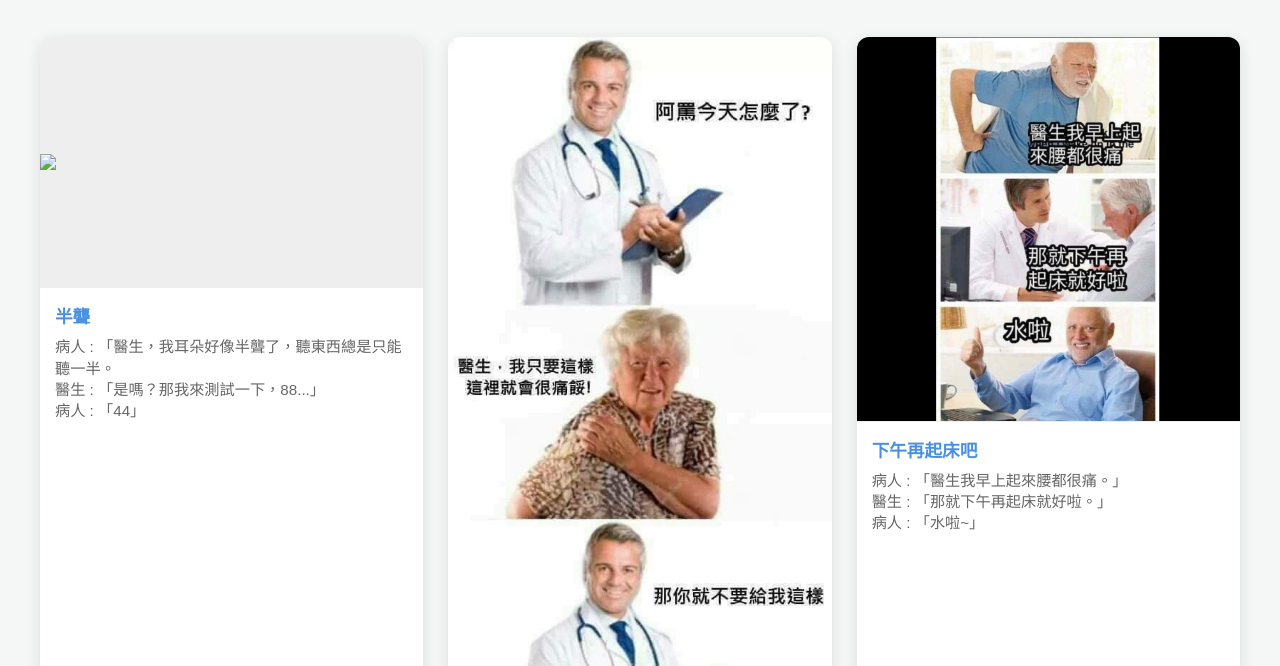
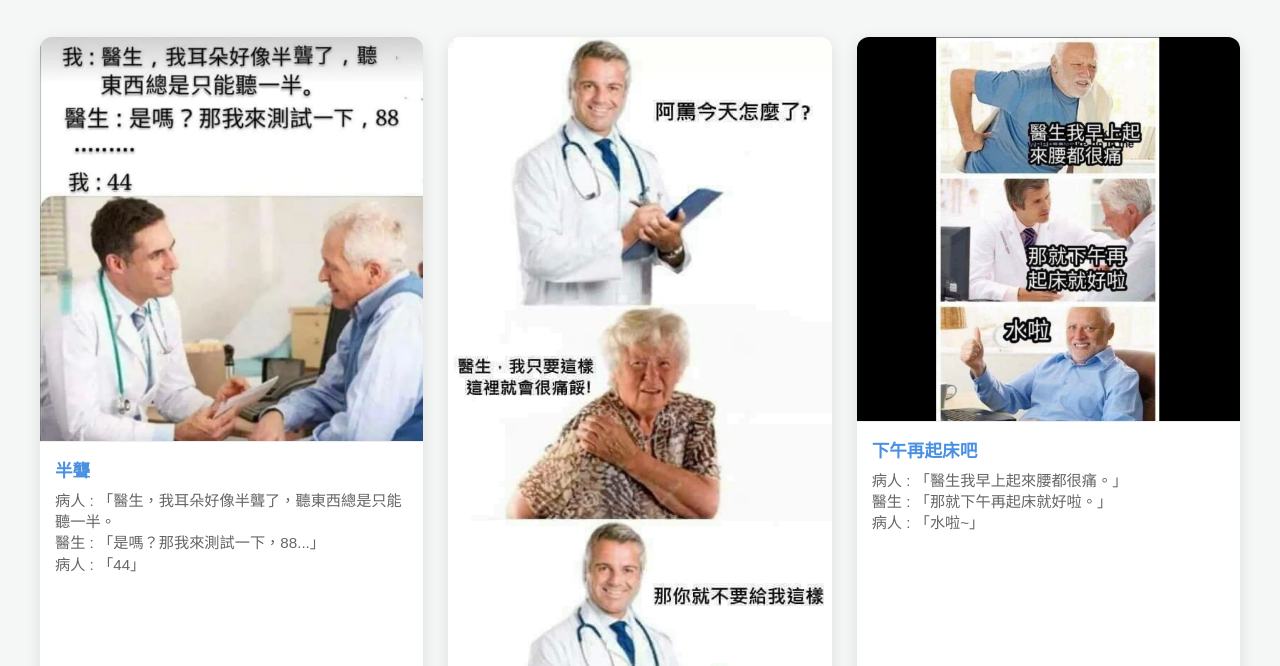
Before and after one commit to pedigree1105/pedigree, a plain HTML site: page doctor.html in a window 1280 px wide. Shown: the part 134-800 px from the top of the page. Drawn offline with Linux system fonts and the light colour scheme.

Commit message:
Update doctor.html

```diff
--- a/doctor.html
+++ b/doctor.html
@@ -106,7 +106,7 @@
 
     <div class="meme-card">
         <div class="meme-image-container">
-            <img src="Image/HalfDeaf.webp alt="半聾">
+            <img src="Image/HalfDeaf.webp" alt="半聾">
         </div>
         <div class="meme-info">
             <div class="meme-title">半聾</div>
```
